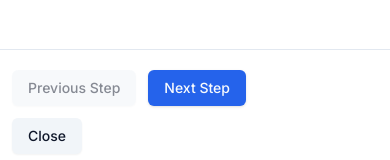
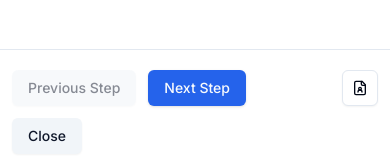
Before and after one commit to saminsss/mortfolio, a Next.js app: page /editor in a window 390 px wide. Shown: the part 670-830 px from the top of the page. Built offline with nearby package versions, Linux system fonts and the light colour scheme.

Commit message:
add sm resume preview

```diff
--- a/src/app/(main)/editor/Footer.tsx
+++ b/src/app/(main)/editor/Footer.tsx
@@ -2,13 +2,21 @@
 import Link from "next/link";
 import React from "react";
 import { steps } from "./steps";
+import { FileUserIcon, PenLineIcon } from "lucide-react";
 
 type FooterProps = {
   currentStep: string;
   setCurrentStep: (step: string) => void;
+  showSmResumePreview: boolean;
+  setShowSmResumePreview: (show: boolean) => void;
 };
 
-const Footer = ({ currentStep, setCurrentStep }: FooterProps) => {
+const Footer = ({
+  currentStep,
+  setCurrentStep,
+  showSmResumePreview,
+  setShowSmResumePreview,
+}: FooterProps) => {
   const previousStep = steps.find(
     (_, index) => steps[index + 1]?.key === currentStep,
   )?.key;
@@ -35,6 +43,17 @@
             Next Step
           </Button>
         </div>
+        <Button
+          variant="outline"
+          size="icon"
+          onClick={() => setShowSmResumePreview(!showSmResumePreview)}
+          className="md:hidden"
+          title={
+            showSmResumePreview ? "Hide Resume Preview" : "Show Resume Preview"
+          }
+        >
+          {showSmResumePreview ? <PenLineIcon /> : <FileUserIcon />}
+        </Button>
         <div className="flex items-center gap-3">
           <Button variant="secondary" asChild>
             <Link href="/resumes">Close</Link>
--- a/src/app/(main)/editor/ResumeEditor.tsx
+++ b/src/app/(main)/editor/ResumeEditor.tsx
@@ -7,11 +7,13 @@
 import Footer from "./Footer";
 import { ResumeValues } from "@/lib/validation";
 import ResumePreviewSection from "./ResumePreviewSection";
+import { cn } from "@/lib/utils";
 
 const ResumeEditor = () => {
   const searchParams = useSearchParams();
 
   const [resumeData, setResumeData] = useState<ResumeValues>({});
+  const [showSmResumePreview, setShowSmResumePreview] = useState(false);
 
   const currentStep = searchParams.get("step") || steps[0].key;
   const setStep = (key: string) => {
@@ -35,7 +37,12 @@
       </header>
       <main className="relative grow">
         <div className="absolute bottom-0 top-0 flex w-full">
-          <div className="w-full space-y-6 overflow-y-auto p-3 md:w-1/2">
+          <div
+            className={cn(
+              "w-full space-y-6 overflow-y-auto p-3 md:block md:w-1/2",
+              showSmResumePreview && "hidden",
+            )}
+          >
             <Breadcrumbs currentStep={currentStep} setCurrentStep={setStep} />
             {FormComponent && (
               <FormComponent
@@ -48,10 +55,16 @@
           <ResumePreviewSection
             resumeData={resumeData}
             setResumeData={setResumeData}
+            className={cn(showSmResumePreview && "flex")}
           />
         </div>
       </main>
-      <Footer currentStep={currentStep} setCurrentStep={setStep} />
+      <Footer
+        currentStep={currentStep}
+        setCurrentStep={setStep}
+        showSmResumePreview={showSmResumePreview}
+        setShowSmResumePreview={setShowSmResumePreview}
+      />
     </div>
   );
 };
--- a/src/app/(main)/editor/ResumePreviewSection.tsx
+++ b/src/app/(main)/editor/ResumePreviewSection.tsx
@@ -3,18 +3,23 @@
 import React from "react";
 import ColorPicker from "./ColorPicker";
 import BorderStyleButton from "./BorderStyleButton";
+import { cn } from "@/lib/utils";
 
 type ResumePreviewSectionProps = {
   resumeData: ResumeValues;
   setResumeData: (data: ResumeValues) => void;
+  className?: string;
 };
 
 const ResumePreviewSection = ({
   resumeData,
   setResumeData,
+  className,
 }: ResumePreviewSectionProps) => {
   return (
-    <div className="relative hidden w-1/2 md:flex">
+    <div
+      className={cn("group relative hidden w-full md:flex md:w-1/2", className)}
+    >
       <div className="absolute left-1 top-1 flex flex-none flex-col gap-3 opacity-50 transition-opacity group-hover:opacity-100 lg:left-3 lg:top-3 2xl:opacity-100">
         <ColorPicker
           color={resumeData.colorHex}
```
